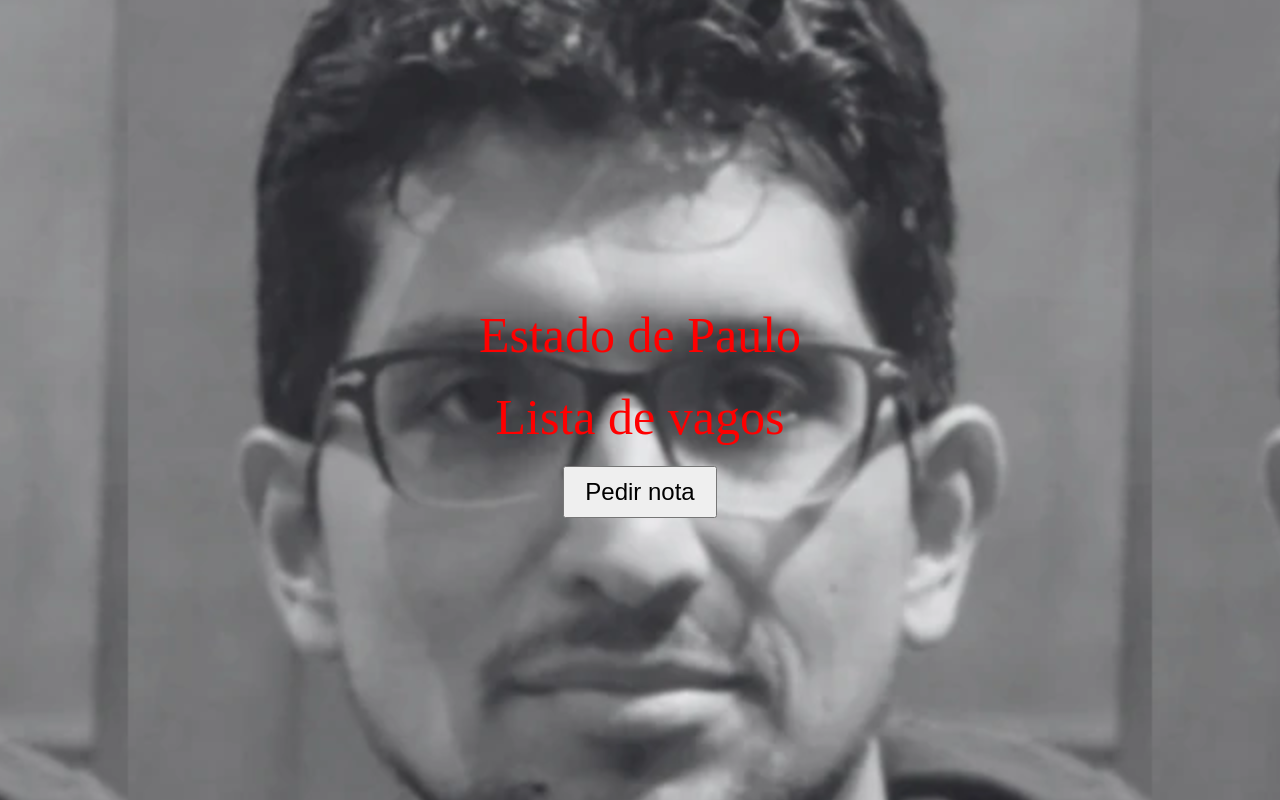
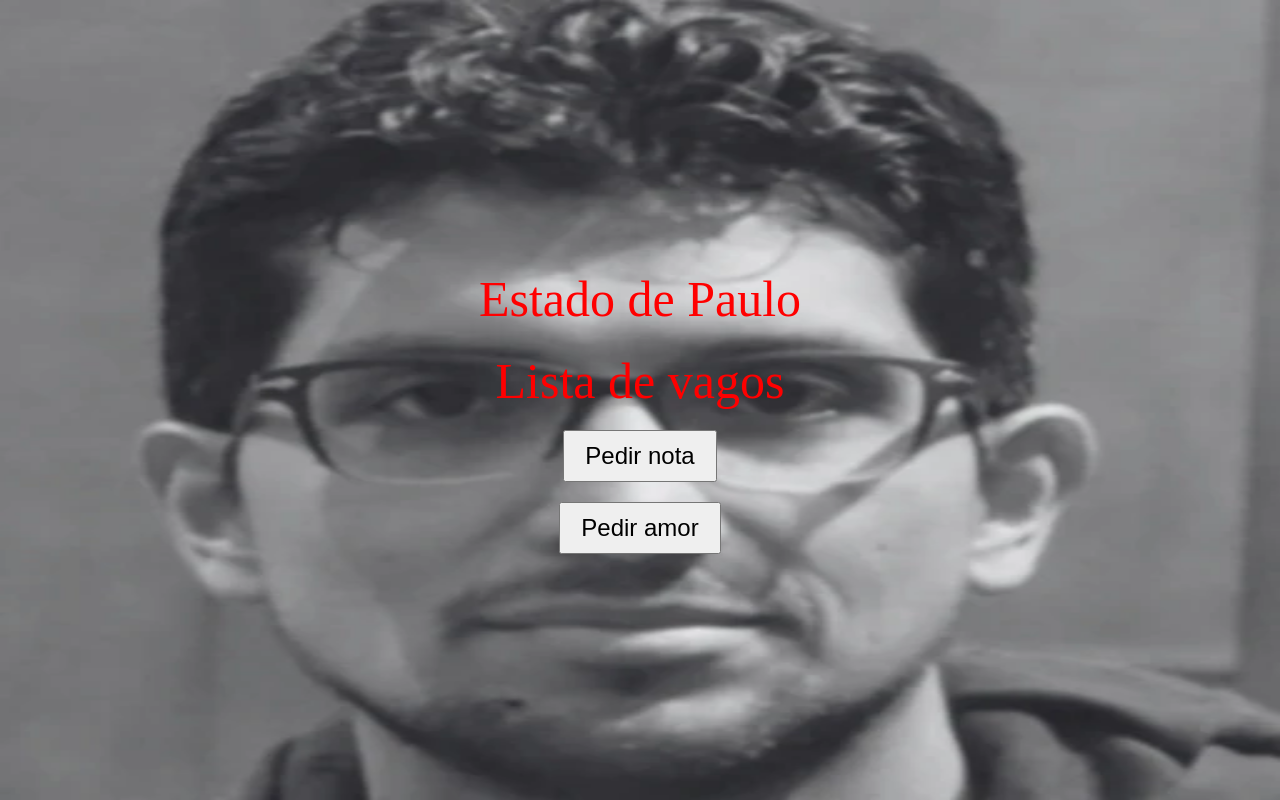
Before and after one commit to MarulinhoJr/MarulinhoJr.github.io, a plain HTML site: page index.html in a window 1280 px wide. Both pictures are taken after a click on the button "Pedir nota". Drawn offline with Linux system fonts and the light colour scheme.

Commit message:
Initial commit

```diff
--- a/index.html
+++ b/index.html
@@ -35,7 +35,7 @@
             left: 0;
             width: 100%;
             height: 100%;
-            background-size: 80%;
+            background-size: 100%;
             background-position: center;
             opacity: 0;
             transition: opacity 2s ease;
@@ -47,8 +47,10 @@
     <a href="paulo1.html">Estado de Paulo</a>
     <a href="faltas.html">Lista de vagos</a>
     <button onclick="changeBackground()">Pedir nota</button>
+    <button onclick="pedir_amor()">Pedir amor</button>
 
     <audio id="buttonSound" src="screamer.mp3" preload="auto"></audio>
+    <audio id="Kawai" src="ArruinadoMaxi.mp3" preload="auto"></audio>
 
     <div id="backgroundImage"></div>
 
@@ -61,12 +63,35 @@
     audio.play();
 
     bgImageDiv.style.backgroundImage = "url('notastda.webp')";
+    bgImageDiv.style.backgroundSize = "100% 100%";
+    bgImageDiv.style.backgroundPosition = "center";
+    bgImageDiv.style.backgroundRepeat = "no-repeat";
     bgImageDiv.style.opacity = 1;
 
     setTimeout(function() {
         bgImageDiv.style.opacity = 0;
     }, 3000);
 }
+
+function pedir_amor() {
+    var body = document.body;
+    var audio = document.getElementById("Kawai");
+    var bgImageDiv = document.getElementById("backgroundImage");
+
+    audio.volume = 0.4;
+    audio.play();
+
+    bgImageDiv.style.backgroundImage = "url('Maxiuwu.png')";
+    bgImageDiv.style.backgroundSize = "100% 100%";
+    bgImageDiv.style.backgroundPosition = "center";
+    bgImageDiv.style.backgroundRepeat = "no-repeat";
+    bgImageDiv.style.opacity = 1;
+
+    setTimeout(function() {
+        bgImageDiv.style.opacity = 0;
+    }, 15000);
+}
+
     </script>
 </body>
 </html>
```
Also changed, not shown: faltas.html (+1 -1 lines), Maxi uwu.webp (added), Maxiuwu.PNG (added), 1 other file. Lines whose indentation alone changed are shown as unchanged.
